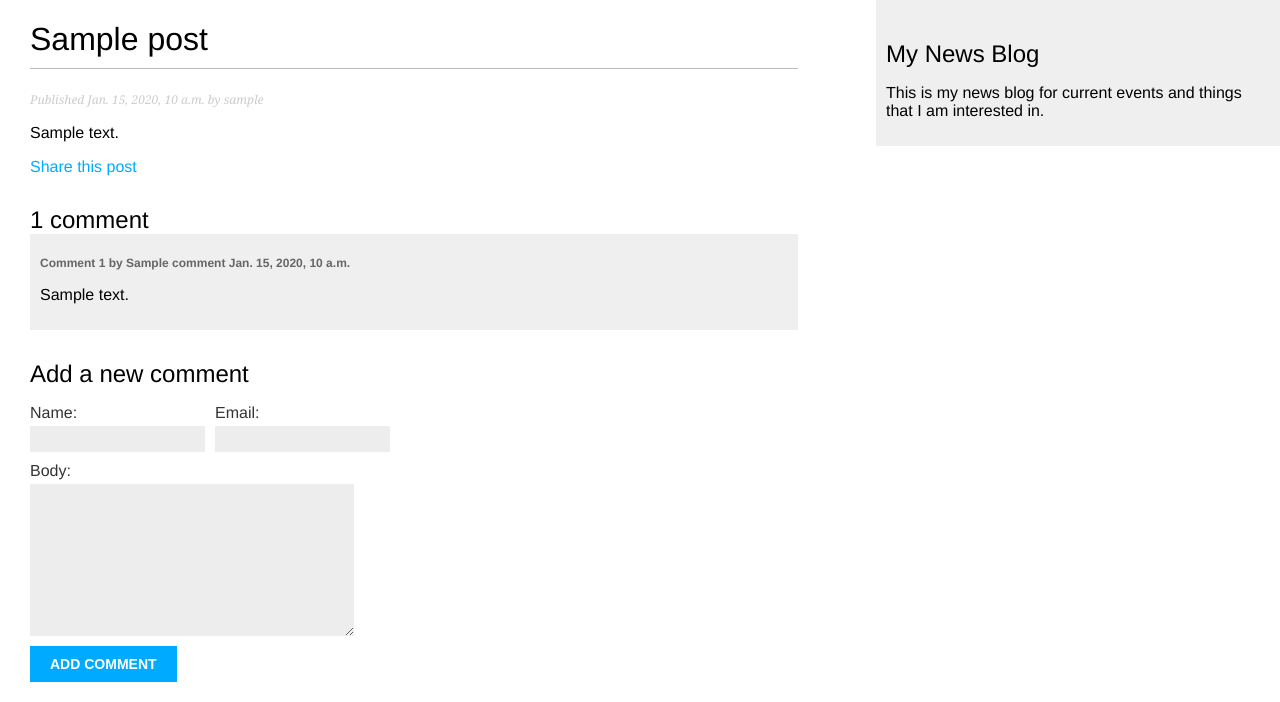
After one commit to mwong-wtamu/CIDM6325, a Django app: a page that uses mysite/blog/templates/blog/base.html in a window 1280 px wide. The commit adds this page. Shown: the top 702 px of the page. Run offline with Django 5.2, Linux system fonts and the light colour scheme; tables that the repository leaves empty hold one stand-in row (values such as "Sample post").

Commit message:
Chapter 2 Complete

```diff
--- a/mysite/blog/apps.py
+++ b/mysite/blog/apps.py
@@ -2,5 +2,5 @@ from django.apps import AppConfig
 
 
 class BlogConfig(AppConfig):
-    default_auto_field = 'django.db.models.BigAutoField'
-    name = 'blog'
+    default_auto_field = "django.db.models.BigAutoField"
+    name = "blog"
--- /dev/null
+++ b/mysite/blog/forms.py
@@ -0,0 +1,15 @@
+from django import forms
+from .models import Comment
+
+
+class EmailPostForm(forms.Form):
+    name = forms.CharField(max_length=25)
+    email = forms.EmailField()
+    to = forms.EmailField()
+    comments = forms.CharField(required=False, widget=forms.Textarea)
+
+
+class CommentForm(forms.ModelForm):
+    class Meta:
+        model = Comment
+        fields = ["name", "email", "body"]
--- a/mysite/blog/models.py
+++ b/mysite/blog/models.py
@@ -1,40 +1,68 @@
 from django.conf import settings
 from django.db import models
+from django.urls import reverse
 from django.utils import timezone
+
 
 # Create your models here.
 class PublishedManager(models.Manager):
     def get_queryset(self):
-        return (
-            super().get_queryset().filter(status=Post.Status.PUBLISHED)
-        )
+        return super().get_queryset().filter(status=Post.Status.PUBLISHED)
+
+
 class Post(models.Model):
     class Status(models.TextChoices):
-        DRAFT = 'DF', 'Draft'
-        PUBLISHED = 'PB', 'Published'
+        DRAFT = "DF", "Draft"
+        PUBLISHED = "PB", "Published"
+
     title = models.CharField(max_length=250)
-    slug = models.SlugField(max_length=250)
+    slug = models.SlugField(max_length=250, unique_for_date="publish")
     author = models.ForeignKey(
         settings.AUTH_USER_MODEL,
         on_delete=models.CASCADE,
-        related_name='blog_posts' # user.blog_posts
+        related_name="blog_posts",  # user.blog_posts
     )
     body = models.TextField()
     publish = models.DateTimeField(default=timezone.now)
     # publish = models.DateTimeField(db_default=Now()) # //Database DateTime Now
     created = models.DateTimeField(auto_now_add=True)
     updated = models.DateTimeField(auto_now=True)
-    status = models.CharField(
-        max_length=2,
-        choices=Status,
-        default=Status.DRAFT
-    )
-    objects = models.Manager() # The default manager.
-    published = PublishedManager() # Our custom manager.
+    status = models.CharField(max_length=2, choices=Status, default=Status.DRAFT)
+    objects = models.Manager()  # The default manager.
+    published = PublishedManager()  # Our custom manager.
+
     class Meta:
-        ordering = ['-publish']
+        ordering = ["-publish"]
         indexes = [
-                    models.Index(fields=['-publish']),
+            models.Index(fields=["-publish"]),
         ]
+
     def __str__(self):
         return self.title
+
+    def get_absolute_url(self):
+        return reverse(
+            "blog:post_detail",
+            args=[self.publish.year, self.publish.month, self.publish.day, self.slug],
+        )
+
+    # The reverse() function will build the URL dynamically using the URL name defined in the URL patterns.
+
+
+class Comment(models.Model):
+    post = models.ForeignKey(Post, on_delete=models.CASCADE, related_name="comments")
+    name = models.CharField(max_length=80)
+    email = models.EmailField()
+    body = models.TextField()
+    created = models.DateTimeField(auto_now_add=True)
+    updated = models.DateTimeField(auto_now=True)
+    active = models.BooleanField(default=True)
+
+    class Meta:
+        ordering = ["created"]
+        indexes = [
+            models.Index(fields=["created"]),
+        ]
+
+    def __str__(self):
+        return f"Comment by {self.name} on {self.post}"
--- a/mysite/blog/templates/blog/base.html
+++ b/mysite/blog/templates/blog/base.html
@@ -11,8 +11,8 @@
         {% endblock %}
     </div>
     <div id="sidebar">
-        <h2>My blog</h2>
-        <p>This is my blog.</p>
+        <h2>My News Blog</h2>
+        <p>This is my news blog for current events and things that I am interested in.</p>
     </div>
     </body>
 </html>
--- a/mysite/blog/templates/blog/post/detail.html
+++ b/mysite/blog/templates/blog/post/detail.html
@@ -6,4 +6,26 @@
         Published {{ post.publish }} by {{ post.author }}
     </p>
     {{ post.body|linebreaks }}
+    <p>
+        <a href="{% url "blog:post_share" post.id %}">
+          Share this post
+        </a>
+    </p>
+    {% with comments.count as total_comments %}
+        <h2>
+        {{ total_comments }} comment{{ total_comments|pluralize }}
+        </h2>
+    {% endwith %}
+    {% for comment in comments %}
+        <div class="comment">
+            <p class="info">
+            Comment {{ forloop.counter }} by {{ comment.name }}
+            {{ comment.created }}
+            </p>
+            {{ comment.body|linebreaks }}
+        </div>
+    {% empty %}
+    <p>There are no comments.</p>
+    {% endfor %}
+    {% include "blog/post/includes/comment_form.html" %}
 {% endblock %}
--- /dev/null
+++ b/mysite/blog/templates/blog/post/includes/comment_form.html
@@ -0,0 +1,12 @@
+<h2>Add a new comment</h2>
+<form action="{% url "blog:post_comment" post.id %}" method="post">
+  <div class="left">
+    {{ form.name.as_field_group }}
+  </div>
+  <div class="left">
+    {{ form.email.as_field_group }}
+  </div>
+  {{ form.body.as_field_group }}
+  {% csrf_token %}
+  <p><input type="submit" value="Add comment"></p>
+</form>
--- a/mysite/blog/urls.py
+++ b/mysite/blog/urls.py
@@ -1,8 +1,16 @@
 from django.urls import path
 from . import views
-app_name = 'blog'
+
+app_name = "blog"
 urlpatterns = [
     # post views
-    path('', views.post_list, name='post_list'),
-    path('<int:id>/', views.post_detail, name='post_detail'),
+    # path("", views.post_list, name="post_list"),
+    path("", views.PostListView.as_view(), name="post_list"),
+    path(
+        "<int:year>/<int:month>/<int:day>/<slug:post>/",
+        views.post_detail,
+        name="post_detail",
+    ),
+    path("<int:post_id>/share/", views.post_share, name="post_share"),
+    path("<int:post_id>/comment/", views.post_comment, name="post_comment"),
 ]
--- a/mysite/blog/views.py
+++ b/mysite/blog/views.py
@@ -1,24 +1,104 @@
+from django.core.paginator import EmptyPage, PageNotAnInteger, Paginator
 from django.shortcuts import get_object_or_404, render
 from django.http import Http404
+from .models import Post
+from django.views.decorators.http import require_POST
+from django.views.generic import ListView
+from .forms import CommentForm, EmailPostForm
+from django.core.mail import send_mail
 
 # Create your views here.
-from .models import Post
-def post_list(request):
-    posts = Post.published.all()
+
+
+class PostListView(ListView):
+
+    # def post_list(request):
+    #     post_list = Post.published.all()
+    #     paginator = Paginator(post_list, 3)
+    #     page_number = request.GET.get("page", 1)
+    #     try:
+    #         posts = paginator.page(page_number)
+    #     except PageNotAnInteger:
+    #         # If page_number is not an integer get the first page
+    #         posts = paginator.page(1)
+    #     except EmptyPage:
+    #         # If page_number is out of range get last page of results
+    #         posts = paginator.page(paginator.num_pages)
+    #     return render(request, "blog/post/list.html", {"posts": posts})
+
+    queryset = Post.published.all()
+    context_object_name = "posts"
+    paginate_by = 3
+    template_name = "blog/post/list.html"
+
+
+def post_detail(request, year, month, day, post):
+    post = get_object_or_404(
+        Post,
+        status=Post.Status.PUBLISHED,
+        slug=post,
+        publish__year=year,
+        publish__month=month,
+        publish__day=day,
+    )
+    # List of active comments for this post
+    comments = post.comments.filter(active=True)
+    # Form for users to comment
+    form = CommentForm()
     return render(
         request,
-        'blog/post/list.html',
-        {'posts': posts}
+        "blog/post/detail.html",
+        {"post": post, "comments": comments, "form": form},
     )
 
-def post_detail(request, id):
-    post = get_object_or_404(
-        Post,
-        id=id,
-        status=Post.Status.PUBLISHED
+
+def post_share(request, post_id):
+    # Retrieve post by id
+    post = get_object_or_404(Post, id=post_id, status=Post.Status.PUBLISHED)
+    sent = False
+    if request.method == "POST":
+        # Form was submitted
+        form = EmailPostForm(request.POST)
+        if form.is_valid():
+            # Form fields passed validation
+            cd = form.cleaned_data
+            post_url = request.build_absolute_uri(post.get_absolute_url())
+            subject = (
+                f"{cd['name']} ({cd['email']}) " f"recommends you read {post.title}"
+            )
+            message = (
+                f"Read {post.title} at {post_url}\n\n"
+                f"{cd['name']}'s comments: {cd['comments']}"
+            )
+            send_mail(
+                subject=subject,
+                message=message,
+                from_email=None,
+                recipient_list=[cd["to"]],
+            )
+            sent = True
+    else:
+        form = EmailPostForm()
+    return render(
+        request, "blog/post/share.html", {"post": post, "form": form, "sent": sent}
     )
+
+
+@require_POST
+def post_comment(request, post_id):
+    post = get_object_or_404(Post, id=post_id, status=Post.Status.PUBLISHED)
+    comment = None
+    # A comment was posted
+    form = CommentForm(data=request.POST)
+    if form.is_valid():
+        # Create a Comment object without saving it to the database
+        comment = form.save(commit=False)
+        # Assign the post to the comment
+        comment.post = post
+        # Save the comment to the database
+        comment.save()
     return render(
         request,
-        'blog/post/detail.html',
-        {'post': post}
+        "blog/post/comment.html",
+        {"post": post, "form": form, "comment": comment},
     )
--- /dev/null
+++ b/requirements.txt
@@ -0,0 +1,4 @@
+asgiref==3.7.2
+Django~=5.0.4
+sqlparse==0.5.0
+python-decouple==3.8
```
Also changed, not shown: mysite/blog/admin.py (+18 -9 lines), mysite/blog/templates/blog/post/comment.html (added, +10 -0 lines), mysite/blog/templates/blog/post/list.html (+4 -3 lines), mysite/blog/templates/blog/post/share.html (added, +17 -0 lines), mysite/blog/templates/pagination.html (added, +13 -0 lines), mysite/mysite/settings.py (+47 -37 lines), mysite/blog/migrations/0002_alter_post_slug.py (added), mysite/blog/migrations/0003_comment.py (added).
